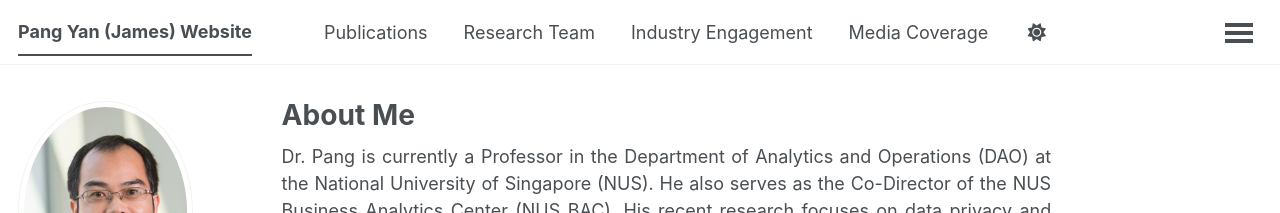
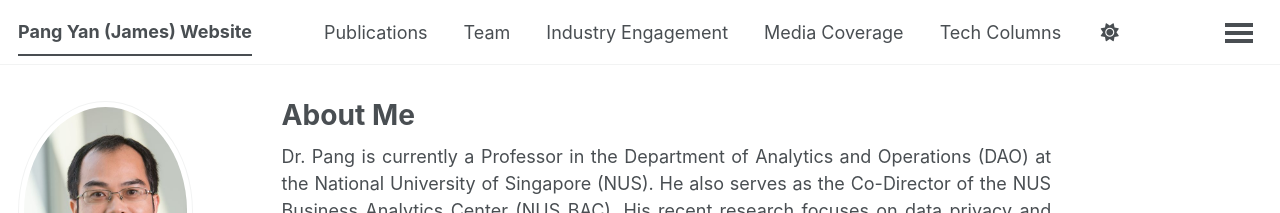
Before and after one commit to jamespangyan/jamespangyan.github.io, a Jekyll site: the page built from _pages/about.md, in a window 1280 px wide. Shown: the top 213 px of the page. Built offline with Jekyll 4.4.1, drawn with Linux system fonts in a browser that asks for light colours; some web fonts are replaced; a script bundle is joined from its source files by our own code; library files that are not in the unit come from our copies.

Commit message:
Shorten navigation labels to Team and Tech Columns

```diff
--- a/_data/navigation.yml
+++ b/_data/navigation.yml
@@ -12,7 +12,7 @@ main:
   - title: "Publications"
     url: /publications/
 
-  - title: "Research Team"
+  - title: "Team"
     url: /team/
 
   - title: "Industry Engagement"
@@ -21,7 +21,7 @@ main:
   - title: "Media Coverage"
     url: /portfolio/
 
-  - title: "Technology Column Articles"
+  - title: "Tech Columns"
     url: /year-archive/
 
   - title: "Teaching"
```
